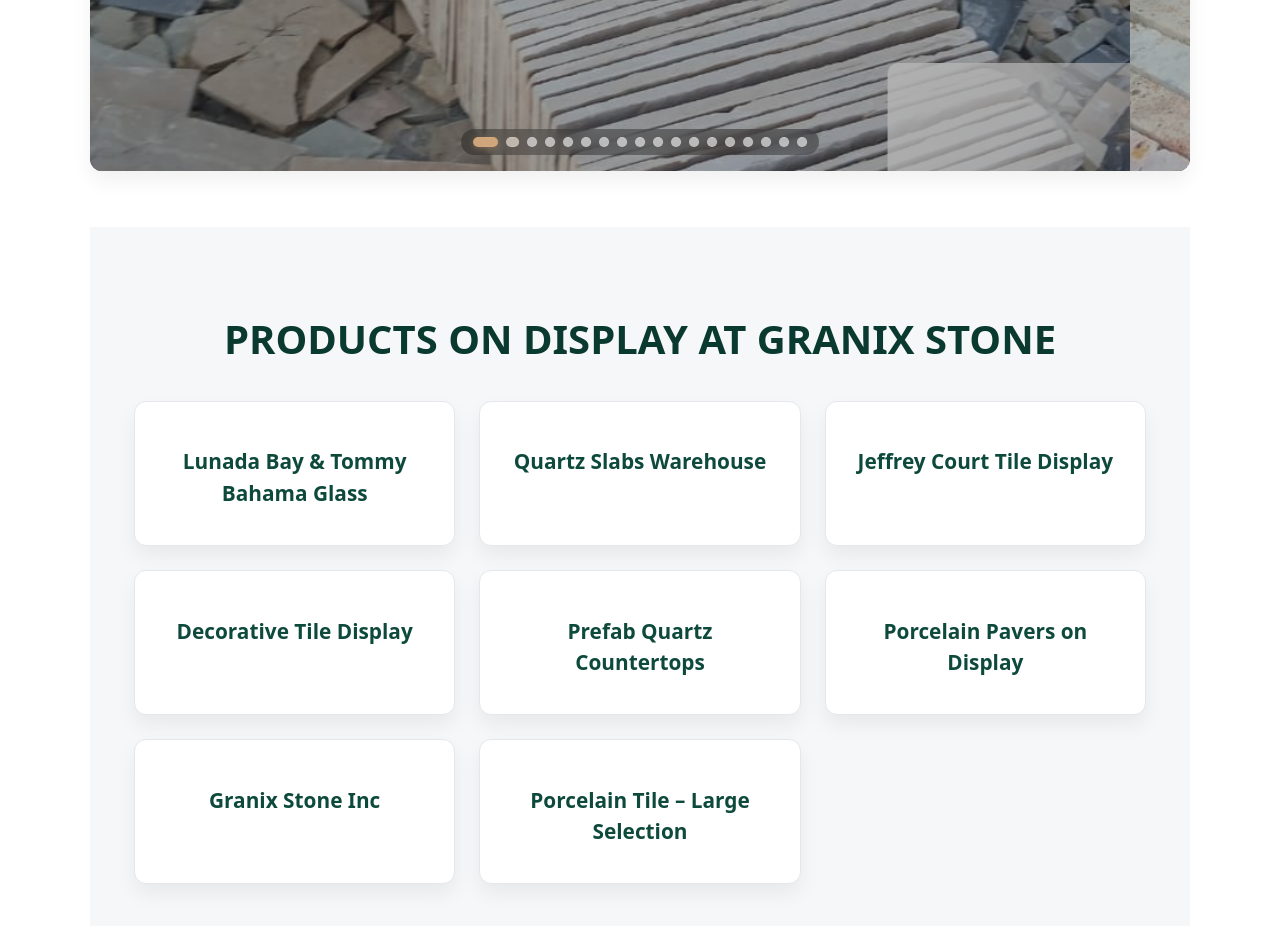
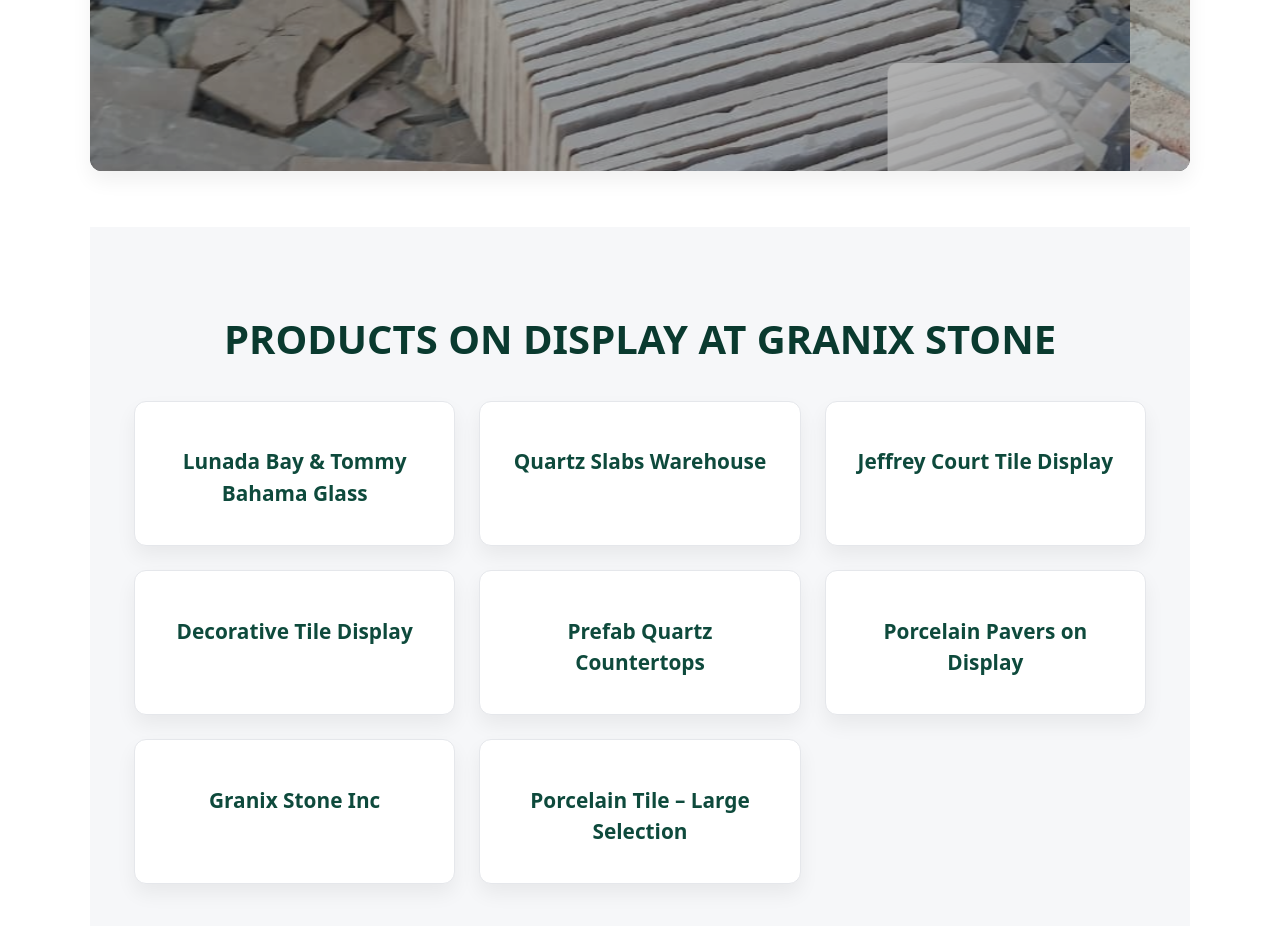
Before and after one commit to K-jc63/GRANIX, a plain HTML site: page index.html in a window 1280 px wide. Shown: the part 2380-3306 px from the top of the page. Drawn offline with Linux system fonts and the light colour scheme.

Commit message:
Remove dots from slideshow slider to make it run freely without navigation dots

```diff
--- a/assets/js/main.js
+++ b/assets/js/main.js
@@ -17,7 +17,7 @@ function initSlider() {
   const slides = slider.querySelectorAll('.slide');
   const prevBtn = slider.querySelector('.prev');
   const nextBtn = slider.querySelector('.next');
-  const dotsContainer = slider.querySelector('.slider-dots');
+  const dotsContainer = null; // Removed dots functionality
 
   if (!sliderTrack || !slides.length) return;
 
@@ -27,36 +27,9 @@ function initSlider() {
   const autoplayEnabled = slider.hasAttribute('data-slider') && slider.getAttribute('data-slider') === 'autoplay';
   const autoplaySpeed = 5000; // 5 seconds
 
-  // Create dots
-  if (dotsContainer) {
-    dotsContainer.innerHTML = '';
-    slides.forEach((_, index) => {
-      const dot = document.createElement('button');
-      dot.setAttribute('aria-label', `Slide ${index + 1}`);
-      dot.setAttribute('data-slide', index);
-      if (index === 0) {
-        dot.setAttribute('aria-current', 'true');
-        dot.classList.add('active');
-      }
-      dot.addEventListener('click', () => goToSlide(index));
-      dotsContainer.appendChild(dot);
-    });
-  }
+  // Dots functionality removed
 
-  // Update dots
-  function updateDots() {
-    if (!dotsContainer) return;
-    const dots = dotsContainer.querySelectorAll('button');
-    dots.forEach((dot, index) => {
-      if (index === currentIndex) {
-        dot.setAttribute('aria-current', 'true');
-        dot.classList.add('active');
-      } else {
-        dot.removeAttribute('aria-current');
-        dot.classList.remove('active');
-      }
-    });
-  }
+  // Update dots function removed
 
   // Go to specific slide
   function goToSlide(index) {
@@ -81,7 +54,6 @@ function initSlider() {
       }
     });
 
-    updateDots();
     resetAutoplay();
   }
 
@@ -156,7 +128,6 @@ function initSlider() {
   slider.addEventListener('mouseleave', startAutoplay);
 
   // Initialize
-  updateDots();
   if (autoplayEnabled) startAutoplay();
 
   // Add loaded class to slides for animation
--- a/index.html
+++ b/index.html
@@ -219,7 +219,6 @@
           <button class="prev" aria-label="Previous slide">&#10094;</button>
           <button class="next" aria-label="Next slide">&#10095;</button>
         </div>
-        <div class="slider-dots" role="tablist" aria-label="Slide selector"></div>
       </div>
     </section>
 
```
